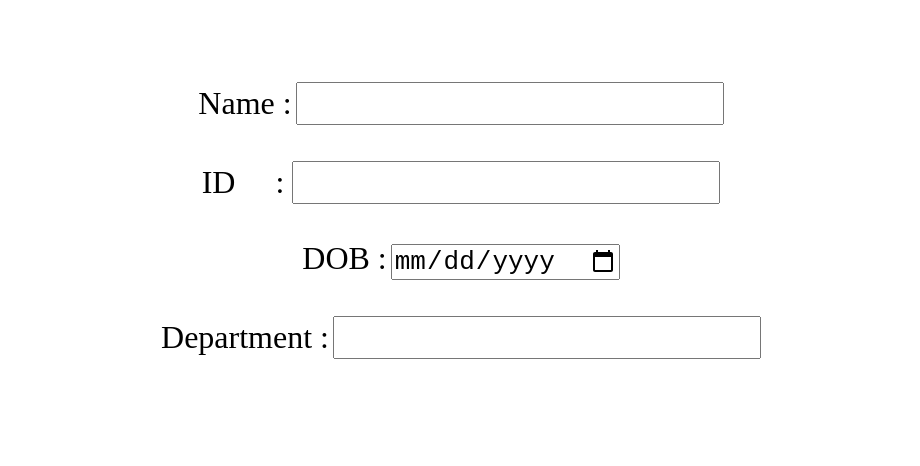
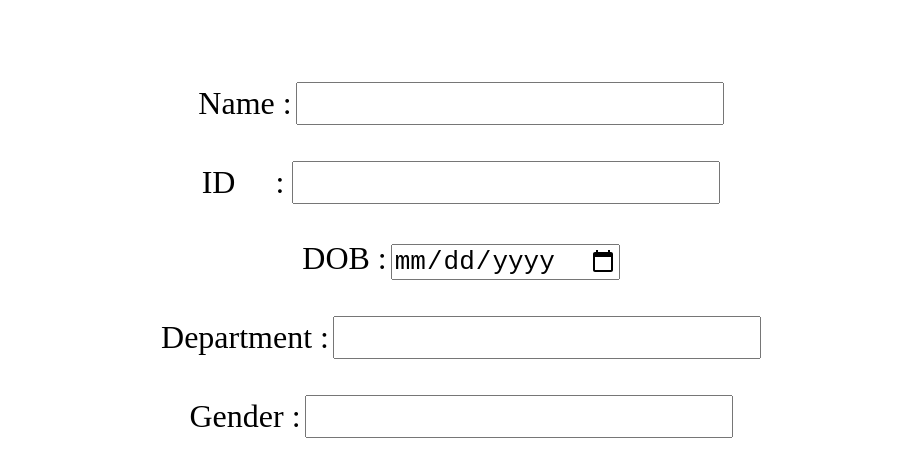
Before and after one commit to 19IT114/Jenkins---Demo---Pipeline, a plain HTML site: page index.html in a window 1280 px wide. Shown: the part 212-678 px from the top of the page, without its empty margins (179-1099 px from the left). Drawn offline with Linux system fonts and the light colour scheme.

Commit message:
New Changes

```diff
--- a/index.html
+++ b/index.html
@@ -19,7 +19,8 @@
         <input type="date" name="" id="" style="font-size: xx-large;"></br></br></br>
         <label style="font-size: xx-large;">Department :</label>
         <input type="text" name="" id="" style="font-size: xx-large;"></br></br></br>
-
+        <label style="font-size: xx-large;">Gender :</label>
+        <input type="text" name="" id="" style="font-size: xx-large;"></br></br></br>
         </center>
     </div>
 </body>
```
